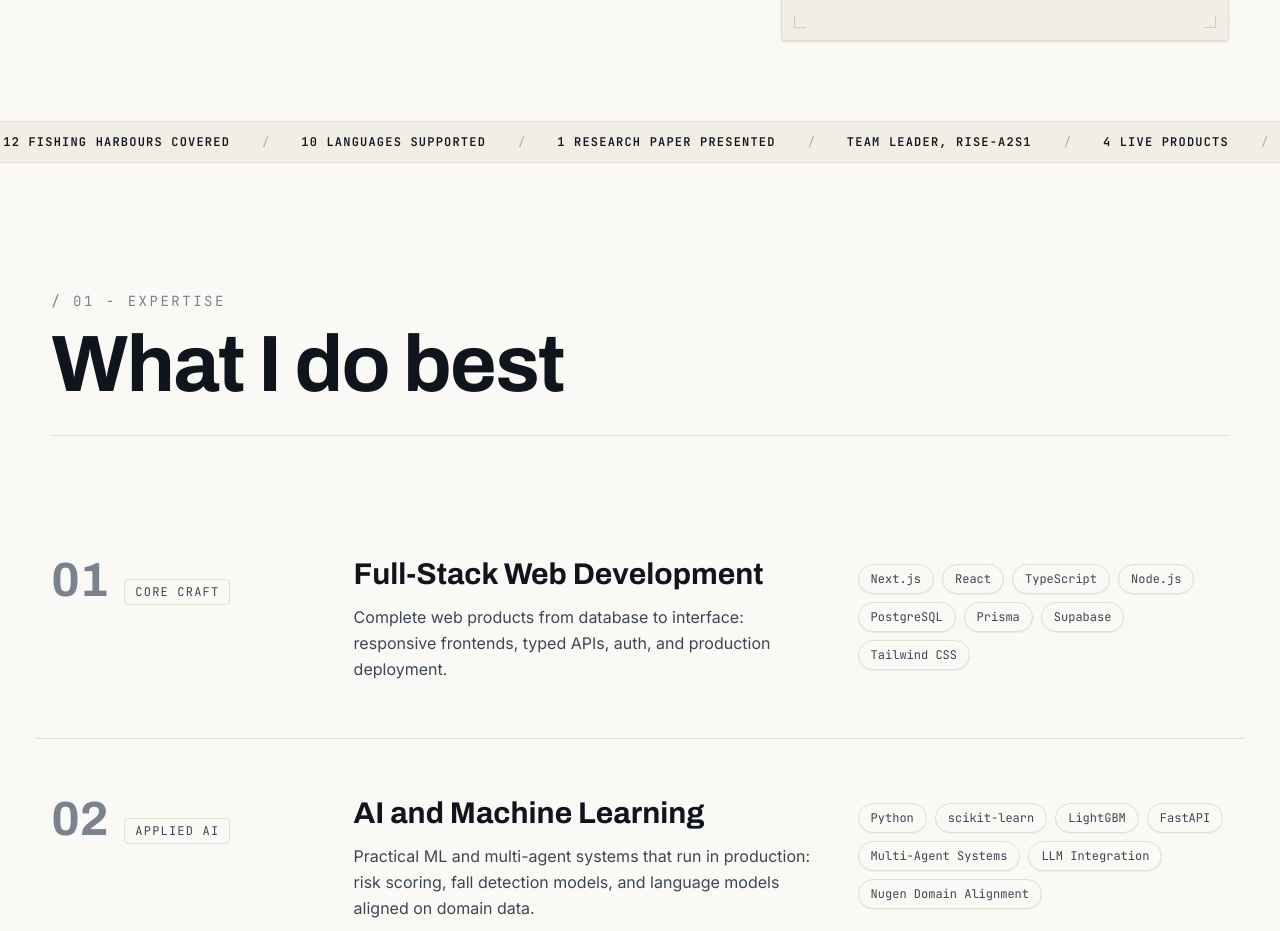
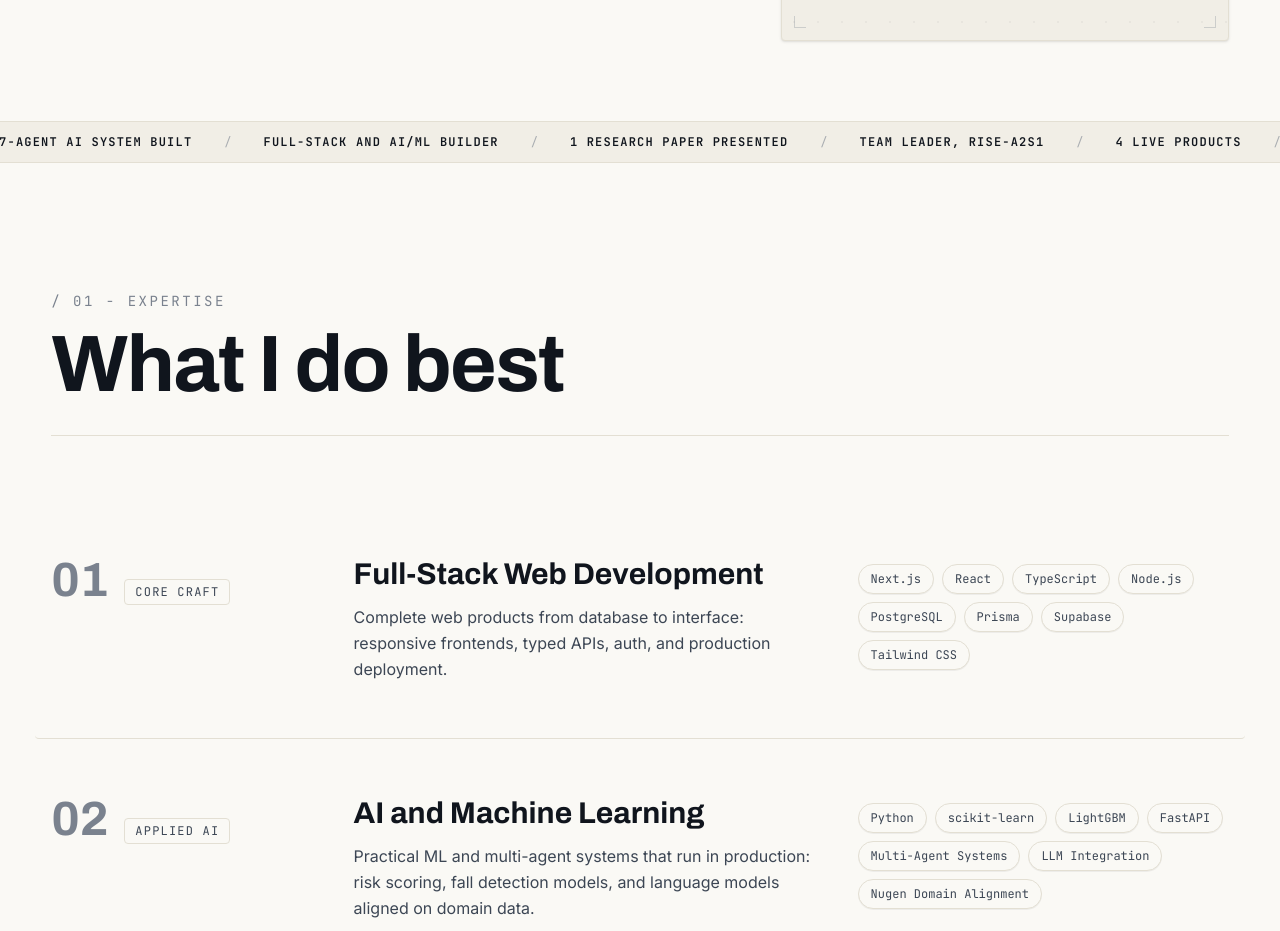
Before and after one commit to Aditya1kumbhar/Portfolio, a Next.js app: page / in a window 1280 px wide. Shown: the part 1220-2151 px from the top of the page. Built offline with nearby package versions, Linux system fonts and the light colour scheme.

Commit message:
Fix hero stats marquee: replace Tarang product stats with personal ones

```diff
--- a/src/data/content.ts
+++ b/src/data/content.ts
@@ -402,8 +402,8 @@ export const languages: Language[] = [
 export const statsMarquee: string[] = [
   '4 Live Products',
   '8.62 CGPA',
-  '12 Fishing Harbours Covered',
-  '10 Languages Supported',
+  '7-Agent AI System Built',
+  'Full-Stack and AI/ML Builder',
   '1 Research Paper Presented',
   'Team Leader, RISE-A2S1',
 ]
```
